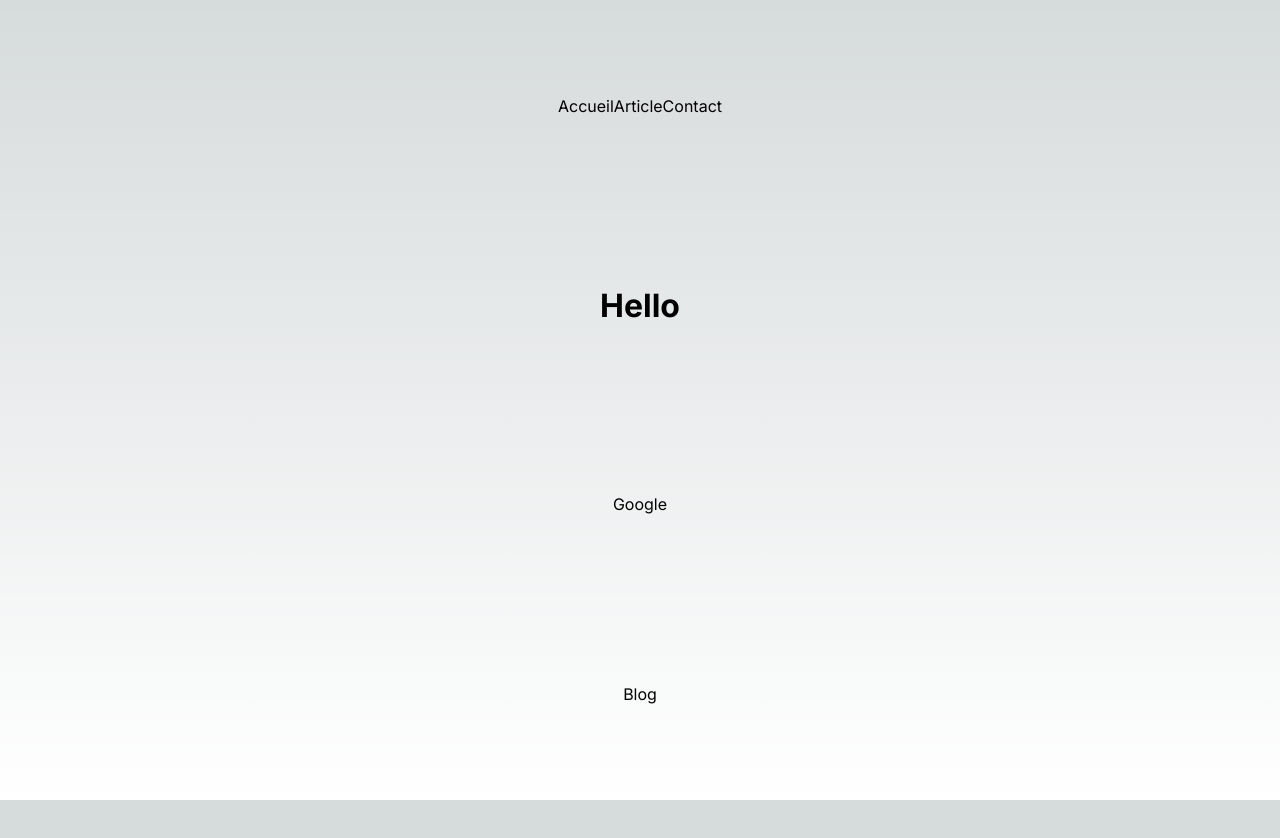
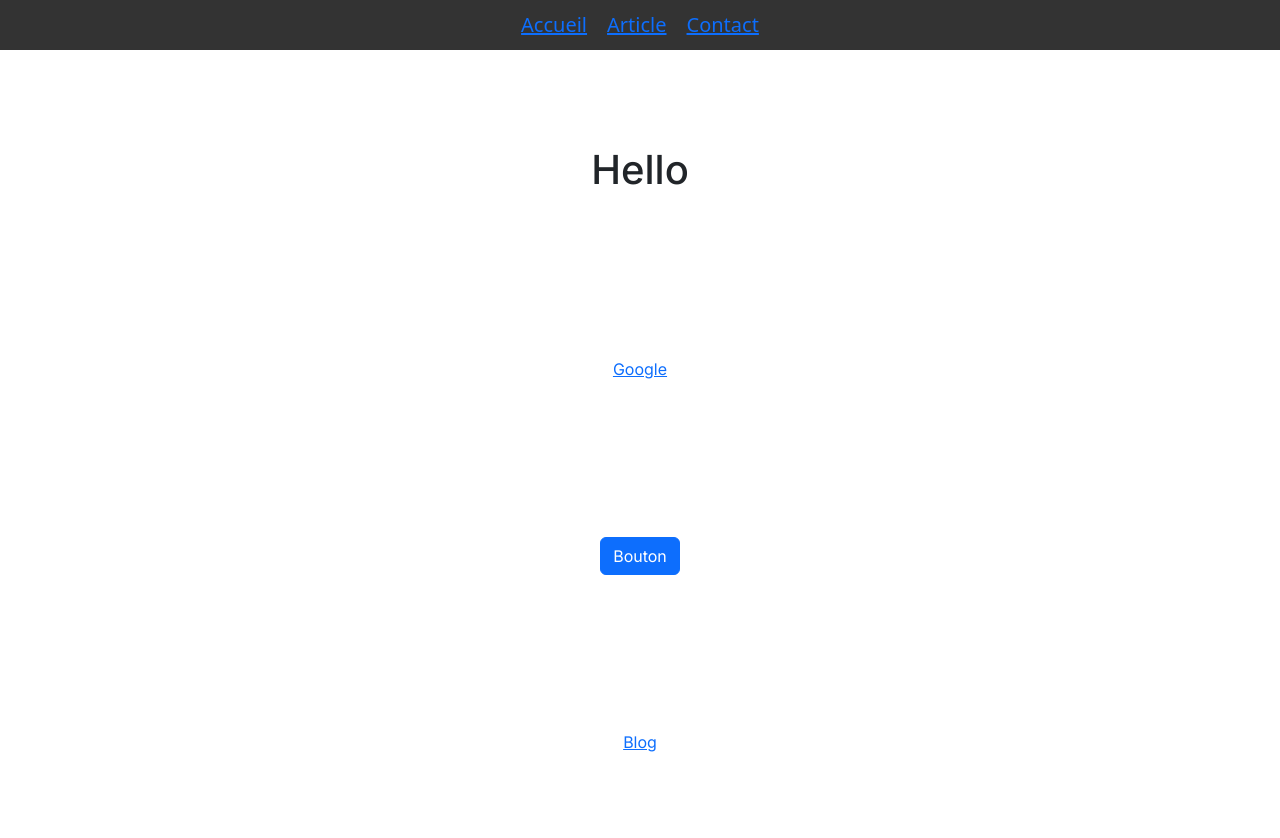
Before and after one commit to MrTESSARD/react_next, a Next.js app: page / in a window 1280 px wide. Shown: the top 838 px of the page. Before the commit the page ends 800 px from the top, so only its background shows below. Built offline with nearby package versions, Linux system fonts and the light colour scheme.

Commit message:
34. Utiliser un Framework CSS

```diff
--- a/package.json
+++ b/package.json
@@ -13,6 +13,7 @@
     "@types/react": "18.2.14",
     "@types/react-dom": "18.2.6",
     "autoprefixer": "10.4.14",
+    "bootstrap": "^5.3.0",
     "eslint": "8.44.0",
     "eslint-config-next": "13.4.7",
     "next": "13.4.7",
--- /dev/null
+++ b/src/components/Container/Container.tsx
@@ -0,0 +1,14 @@
+import React, { ReactNode } from 'react'
+import Navbar from '../Navbar/Navbar'
+interface ContainerProps {
+  children: ReactNode;
+  // Autres props spécifiques à Container, si nécessaire
+}
+export default function Container({ children }: ContainerProps){
+  return (
+    <>
+    <Navbar/>
+    {children}
+    </>
+  )
+}
--- a/src/components/Navbar/Navbar.jsx
+++ b/src/components/Navbar/Navbar.jsx
@@ -1,10 +1,10 @@
 import React from 'react'
 import Link from 'next/link'
-
+import  styles from './Navbar.module.css'
 
 export default function Navbar() {
   return (
-    <nav>
+    <nav className={styles.navbar}>
 
         <Link href="/">Accueil</Link>
         <Link href="/blog/article">Article</Link>
--- /dev/null
+++ b/src/components/Navbar/Navbar.module.css
@@ -0,0 +1,10 @@
+.navbar{
+    padding: 10px;
+    background: #333;
+    display: flex;
+    justify-content: center;
+    font-size: 20px;
+}
+.navbar a{
+    margin: 0 10px;
+}
--- a/src/pages/_app.tsx
+++ b/src/pages/_app.tsx
@@ -1,6 +1,13 @@
 import '@/styles/globals.css'
+import "node_modules/bootstrap/dist/css/bootstrap.min.css"
+import Container from '@/components/Container/Container'
 import type { AppProps } from 'next/app'
 
 export default function App({ Component, pageProps }: AppProps) {
-  return <Component {...pageProps} />
+  return (
+    <Container>
+      <Component {...pageProps} />
+
+    </Container>
+  )
 }
--- a/src/pages/index.tsx
+++ b/src/pages/index.tsx
@@ -17,11 +17,12 @@ export default function Home() {
         <link rel="icon" href="/favicon.ico" />
       </Head>
       <main className={`${styles.main} ${inter.className}`}>
-        <Navbar/>
+        {/* <Navbar/> */}
 
 
         <h1>Hello</h1>
         <a href="https://google.com">Google</a>
+        <button className="btn btn-primary">Bouton</button>
         <Link href={"/blog"}>Blog</Link>
       </main>
     </>
```
Also changed, not shown: src/pages/404.jsx (added, +7 -0 lines), src/pages/[profil]/index.jsx (added, +13 -0 lines), 1 other file (tests, documents, lock files or other folders).
